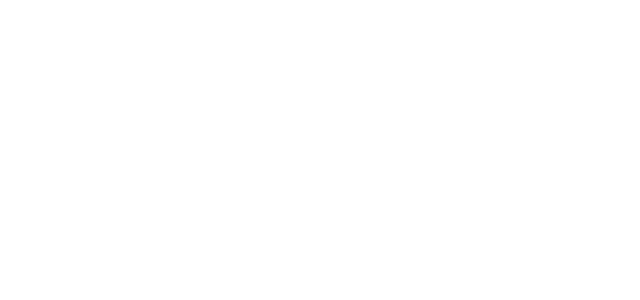
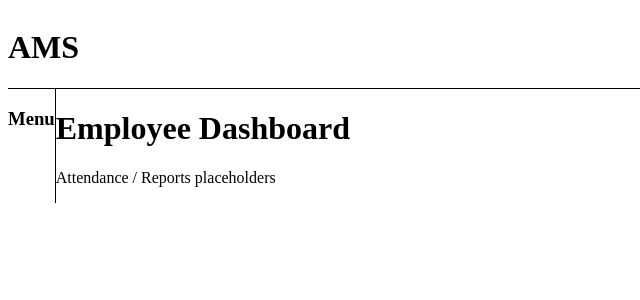
Before and after one commit to tanmayyy05/AMS_ATTENDANCE-MANAGEMENT-SYSTEM, a React (Vite) app in the folder frontend/ams-frontend/: page /employee/dashboard in a window 1280 px wide. Before the commit this address had no page. Shown: the top 300 px of the page, without its empty margins (0-640 px from the left). Built offline with nearby package versions, Linux system fonts and the light colour scheme; sample sign-in values are in the browser's storage.

Commit message:
Day 9: layout separation, employee navigation, and dashboard placeholders

```diff
--- a/frontend/ams-frontend/src/components/layout/Sidebar.tsx
+++ b/frontend/ams-frontend/src/components/layout/Sidebar.tsx
@@ -1,14 +1,40 @@
+import { NavLink } from "react-router-dom";
+
 const Sidebar = () => {
+  const role = localStorage.getItem("role"); // ADMIN | EMPLOYEE
+
   return (
-    <aside className="w-56 min-h-screen border-r p-4">
-      <h2 className="text-lg font-semibold mb-4">
-        Menu
-      </h2>
+    <aside className="w-56 border-r p-4">
+      <h3 className="mb-4 font-semibold">Menu</h3>
 
       <ul className="space-y-2 text-sm">
-        <li>Dashboard</li>
-        <li>Attendance</li>
-        <li>Reports</li>
+        {role === "ADMIN" && (
+          <>
+            <li>
+              <NavLink to="/admin/dashboard">Dashboard</NavLink>
+            </li>
+            <li>
+              <NavLink to="/admin/employees">Employees</NavLink>
+            </li>
+            <li>
+              <NavLink to="/admin/reports">Reports</NavLink>
+            </li>
+          </>
+        )}
+
+        {role === "EMPLOYEE" && (
+          <>
+            <li>
+              <NavLink to="/employee/dashboard">Dashboard</NavLink>
+            </li>
+            <li>
+              <NavLink to="/employee/attendance">Attendance</NavLink>
+            </li>
+            <li>
+              <NavLink to="/employee/reports">Reports</NavLink>
+            </li>
+          </>
+        )}
       </ul>
     </aside>
   );
--- /dev/null
+++ b/frontend/ams-frontend/src/layouts/AppLayout.tsx
@@ -0,0 +1,22 @@
+import { Outlet } from "react-router-dom";
+import Navbar from "../components/layout/Navbar";
+import Sidebar from "../components/layout/Sidebar";
+
+
+const AppLayout = () => {
+  return (
+    <div>
+      <Navbar />
+
+      <div style={{ display: "flex" }}>
+        <Sidebar />
+
+        <div style={{ flex: 1 }}>
+          <Outlet />
+        </div>
+      </div>
+    </div>
+  );
+};
+
+export default AppLayout;
--- /dev/null
+++ b/frontend/ams-frontend/src/layouts/AuthLayout.tsx
@@ -0,0 +1,12 @@
+import { Outlet } from "react-router-dom";
+
+const AuthLayout = () => {
+  return (
+    <div>
+      <h1>Auth Layout</h1>
+      <Outlet />
+    </div>
+  );
+};
+
+export default AuthLayout;
--- /dev/null
+++ b/frontend/ams-frontend/src/pages/employee/Dashboard.tsx
@@ -0,0 +1,10 @@
+const EmployeeDashboard = () => {
+  return (
+    <div>
+      <h1>Employee Dashboard</h1>
+      <p>Attendance / Reports placeholders</p>
+    </div>
+  );
+};
+
+export default EmployeeDashboard;
--- a/frontend/ams-frontend/src/routes/AppRoutes.tsx
+++ b/frontend/ams-frontend/src/routes/AppRoutes.tsx
@@ -1,21 +1,34 @@
 import { Routes, Route } from "react-router-dom";
+
+import Login from "../pages/auth/Login";
 import Dashboard from "../pages/admin/Dashboard";
-import Login from "../pages/auth/Login";
+import EmployeeDashboard from "../pages/employee/Dashboard";
+
 import ProtectedRoute from "./ProtectedRoute";
+
+// Route layouts
+import AuthLayout from "../layouts/AuthLayout";
+import AppLayout from "../layouts/AppLayout";
 
 const AppRoutes = () => {
   return (
     <Routes>
-      <Route path="/login" element={<Login />} />
+      {/* ---------- AUTH ROUTES ---------- */}
+      <Route element={<AuthLayout />}>
+        <Route path="/login" element={<Login />} />
+      </Route>
 
+      {/* ---------- PROTECTED APP ROUTES ---------- */}
       <Route
-        path="/admin/dashboard"
         element={
           <ProtectedRoute>
-            <Dashboard />
+            <AppLayout />
           </ProtectedRoute>
         }
-      />
+      >
+        <Route path="/admin/dashboard" element={<Dashboard />} />
+        <Route path="/employee/dashboard" element={<EmployeeDashboard />} />
+      </Route>
     </Routes>
   );
 };
--- a/frontend/ams-frontend/src/routes/ProtectedRoute.tsx
+++ b/frontend/ams-frontend/src/routes/ProtectedRoute.tsx
@@ -3,11 +3,9 @@
 
 interface ProtectedRouteProps {
   children: ReactNode;
-
 }
 
 const ProtectedRoute = ({ children }: ProtectedRouteProps) => {
-  // Temporary auth check (Day 8 level)
   const isAuthenticated = Boolean(localStorage.getItem("token"));
 
   if (!isAuthenticated) {
```
